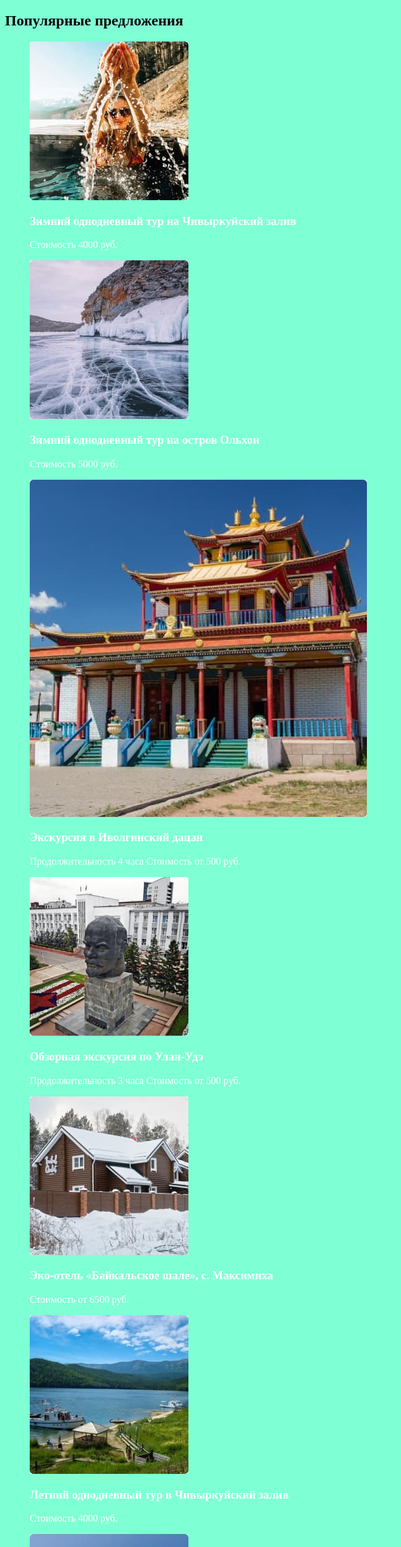
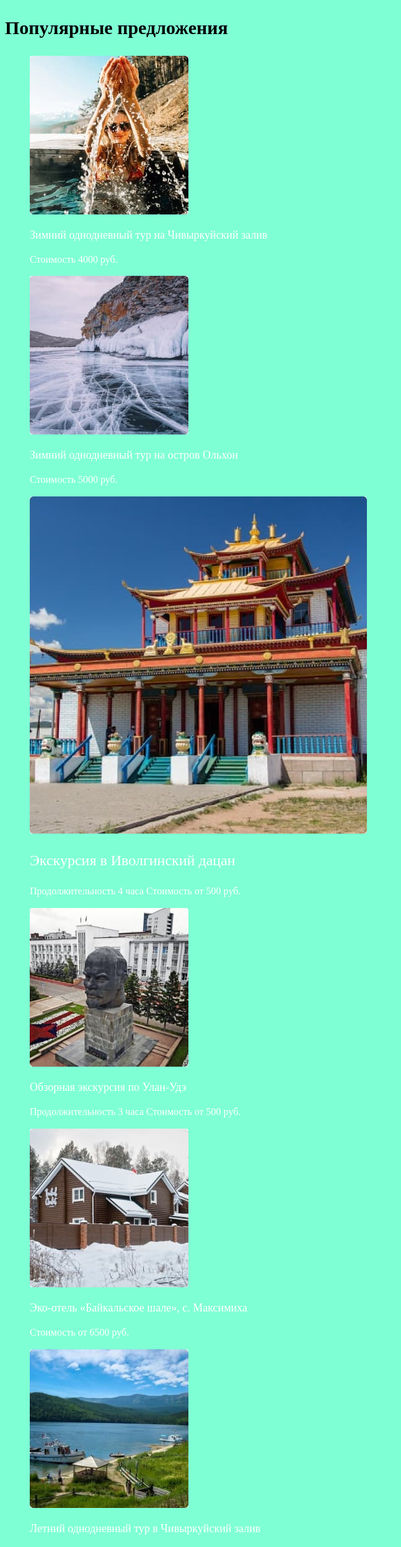
Before and after one commit to KravchenkoAlyona/Baykal, a plain HTML site: page index.html in a window 1280 px wide. Shown: the top 2496 px of the page at 62% size, without its empty margins (0-647 px from the left). Drawn offline with Linux system fonts and the light colour scheme.

Commit message:
add text styles

```diff
--- a/CSS/styles.css
+++ b/CSS/styles.css
@@ -16,7 +16,25 @@ ul {
 }
 .title-offers {
   color: var(--title-text);
+  font-weight: 700;
+  font-size: 30px;
+  line-height: 1.33;
 }
 .offers-img {
   border-radius: 4px;
 }
+.title-about-offers {
+  font-weight: 500;
+  font-size: 18px;
+  line-height: 1.27;
+}
+.offers-cost {
+  font-weight: 400;
+  font-size: 16;
+  line-height: 1.31;
+}
+.title-all-offers {
+  font-weight: 500;
+  font-size: 24px;
+  line-height: 1.29;
+}
--- a/index.html
+++ b/index.html
@@ -16,79 +16,79 @@
         <ul>
             <li>
                 <a class="popular-offers" href=""><img class="offers-img" src="./images/img1.jpg" width="256" height="256" alt="Девушка в бассейне">
-                    <h3>Зимний однодневный тур на Чивыркуйский залив</h3>
-                    <p>Cтоимость 4000 руб.</p>
+                    <h3 class="title-about-offers" >Зимний однодневный тур на Чивыркуйский залив</h3>
+                    <p class="offers-cost" >Cтоимость 4000 руб.</p>
                 </a>
             </li>
             <li>
                 <a class="popular-offers" href=""><img class="offers-img" src="./images/img2.jpg" width="256" height="256" alt="Замерзший Байкал">
-                    <h3>Зимний однодневный тур на остров Ольхон</h3>
-                    <p>Cтоимость 5000 руб.</p>
+                    <h3 class="title-about-offers" >Зимний однодневный тур на остров Ольхон</h3>
+                    <p class="offers-cost" >Cтоимость 5000 руб.</p>
                 </a>
             </li>
             <li>
                 <a class="popular-offers" href=""><img class="offers-img" src="./images/img3.jpg" width="544" height="544" alt="Храм">
-                    <h3>Экскурсия в Иволгинский дацан</h3>
-                    <p>Продолжительность 4 часа Cтоимость от 500 руб.</p>
+                    <h3 class="title-all-offers">Экскурсия в Иволгинский дацан</h3>
+                    <p class="offers-cost">Продолжительность 4 часа Cтоимость от 500 руб.</p>
                 </a>
             </li>
             <li>
                 <a class="popular-offers" href=""><img class="offers-img" src="./images/img4.jpg" width="256" height="256" alt="Статуя Ленина">
-                    <h3>Обзорная экскурсия по Улан-Удэ</h3>
-                    <p>Продолжительность 3 часа Cтоимость от 500 руб.</p>
+                    <h3 class="title-about-offers" >Обзорная экскурсия по Улан-Удэ</h3>
+                    <p class="offers-cost" >Продолжительность 3 часа Cтоимость от 500 руб.</p>
                 </a>
             </li>
             <li>
                 <a class="popular-offers" href=""><img class="offers-img" src="./images/img5.jpg" width="256" height="256" alt="Эко-отель">
-                    <h3>Эко-отель «Байкальское шале», с. Максимиха</h3>
-                    <p>Стоимость от 6500 руб.</p>
+                    <h3 class="title-about-offers" >Эко-отель «Байкальское шале», с. Максимиха</h3>
+                    <p class="offers-cost" >Стоимость от 6500 руб.</p>
                 </a>
             </li>
             <li>
                 <a class="popular-offers" href=""><img class="offers-img" src="./images/img6.jpg" width="256" height="256" alt="Залив летом">
-                    <h3>Летний однодневный тур в Чивыркуйский залив</h3>
-                    <p>Cтоимость 4000 руб.</p>
+                    <h3 class="title-about-offers" >Летний однодневный тур в Чивыркуйский залив</h3>
+                    <p class="offers-cost" >Cтоимость 4000 руб.</p>
                 </a>
             </li>
             <li>
                 <a class="popular-offers" href=""><img class="offers-img" src="./images/img7.jpg" width="256" height="256" alt="Многоэтажный отель">
-                    <h3>Отель «Белая Карета», с. Горячинск</h3>
-                    <p>Cтоимость от 3200 руб.</p>
+                    <h3 class="title-about-offers" >Отель «Белая Карета», с. Горячинск</h3>
+                    <p class="offers-cost" >Cтоимость от 3200 руб.</p>
                 </a>
             </li>
             <li>
                 <a class="popular-offers" href=""><img class="offers-img" src="./images/img8.jpg" width="256" height="256" alt="Маяк">
-                    <h3>Однодневная поездка на Байкал «Байкальская Гавань»</h3>
-                    <p>Стоимость от 1000 руб.</p>
+                    <h3 class="title-about-offers" >Однодневная поездка на Байкал «Байкальская Гавань»</h3>
+                    <p class="offers-cost" >Стоимость от 1000 руб.</p>
                 </a>
             </li>
             <li>
                 <a class="popular-offers" href=""><img class="offers-img" src="./images/img9.jpg" width="256" height="256" alt="Парк-отель летом">
-                    <h3>Парк-отель «Сагаан-Морин», с. Сухая</h3>
-                    <p>Стоимость от 3500 руб.</p>
+                    <h3 class="title-about-offers" >Парк-отель «Сагаан-Морин», с. Сухая</h3>
+                    <p class="offers-cost" >Стоимость от 3500 руб.</p>
                 </a>
             </li>
             <li>
                 <a class="popular-offers" href=""><img class="offers-img" src="./images/img10.jpg" width="256" height="256" alt="Скалы">
-                    <h3>Летний однодневный тур на остров Ольхон</h3>
-                    <p>Стоимость 8500 руб.</p>
+                    <h3 class="title-about-offers" >Летний однодневный тур на остров Ольхон</h3>
+                    <p class="offers-cost" >Стоимость 8500 руб.</p>
                 </a>
             </li>
             <li>
                 <a class="popular-offers" href=""><img class="offers-img" src="./images/img11.jpg" width="256" height="256" alt="Зимний залив">
-                    <h3>Парк-отель «Байкальская Ривьера», с. Гремячинск</h3>
-                    <p>Cтоимость от 3700 руб.</p>
+                    <h3 class="title-about-offers" >Парк-отель «Байкальская Ривьера», с. Гремячинск</h3>
+                    <p class="offers-cost" >Cтоимость от 3700 руб.</p>
                 </a>
             </li>
             <li>
                 <a class="popular-offers" href=""><img class="offers-img" src="./images/img12.jpg" width="256" height="256" alt="Отель">
-                    <h3>Зимний тур «Чивыркуйская сказка»</h3>
-                    <p>Стоимость 2000 руб.</p>
+                    <h3 class="title-about-offers" >Зимний тур «Чивыркуйская сказка»</h3>
+                    <p class="offers-cost" >Стоимость 2000 руб.</p>
                 </a>
             </li>
             <li>
                 <a class="popular-offers" href=""><img class="offers-img" src="./images/img13.jpg" width="256" height="256" alt="Скалы и Байкал на закате">
-                    <h3>Показать все предложения</h3>
+                    <h3 class="title-all-offers">Показать все предложения</h3>
                 </a>
             </li>
         </ul>
```
